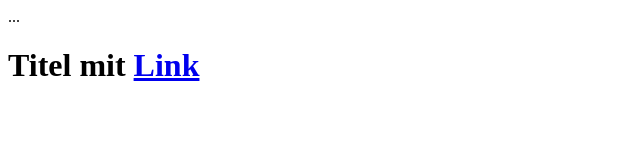
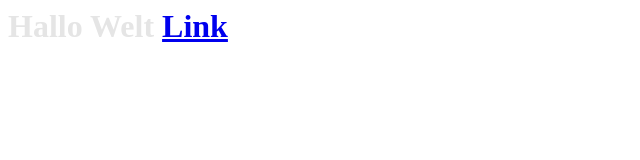
Before and after one commit to Christina20/christina20.github.io, a plain HTML site: page index.html in a window 1280 px wide. Shown: the whole page, without its empty margins (0-640 px from the left). Drawn offline with Linux system fonts and the light colour scheme.

Commit message:
adding css

```diff
--- a/index.html
+++ b/index.html
@@ -1,8 +1,9 @@
 <html>
     <head>
-        ...
+        <link rel="stylesheet" href="main.css">
     </head>
+
     <body>
-        <h1>Titel mit <a href="http://something.com">Link</a></h1>
+        <h1>Hallo Welt <a href="http://something.com" alt "Hallo Welt">Link</a></h1>
     </body>
 </html>
--- /dev/null
+++ b/main.css
@@ -0,0 +1,3 @@
+h1 {
+    color: #e5e5e5;
+}
```
